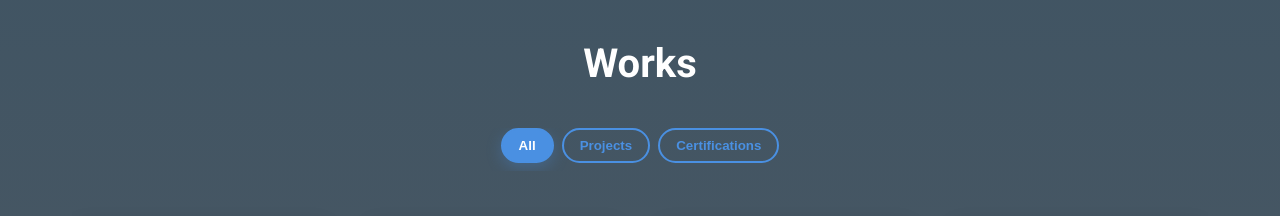
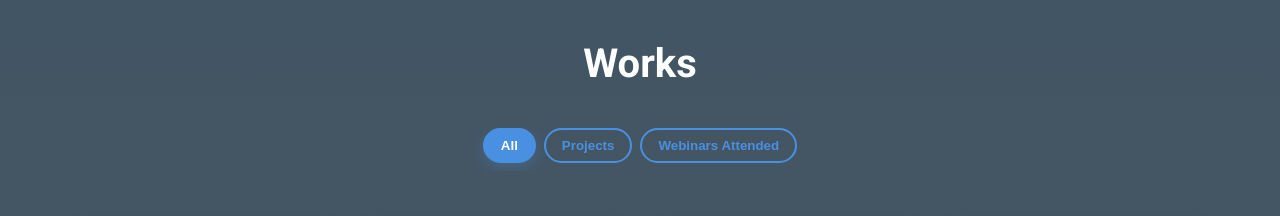
Before and after one commit to jomelcandinato/My-Portfolio, a plain HTML site: page index.html in a window 1280 px wide. Shown: the part 1760-1976 px from the top of the page. Drawn offline with nearby package versions, Linux system fonts and the light colour scheme; grey boxes are pictures that could not be loaded.

Commit message:
Update index.html

```diff
--- a/index.html
+++ b/index.html
@@ -78,7 +78,7 @@
         <div class="filter-buttons">
             <button class="filter-btn active animate-text" data-filter="all">All</button>
             <button class="filter-btn animate-text" data-filter="projects">Projects</button>
-            <button class="filter-btn animate-text" data-filter="webinars">Certifications</button>
+            <button class="filter-btn animate-text" data-filter="webinars">Webinars Attended</button>
         </div>
 
         <!-- Desktop Grid View -->
```
